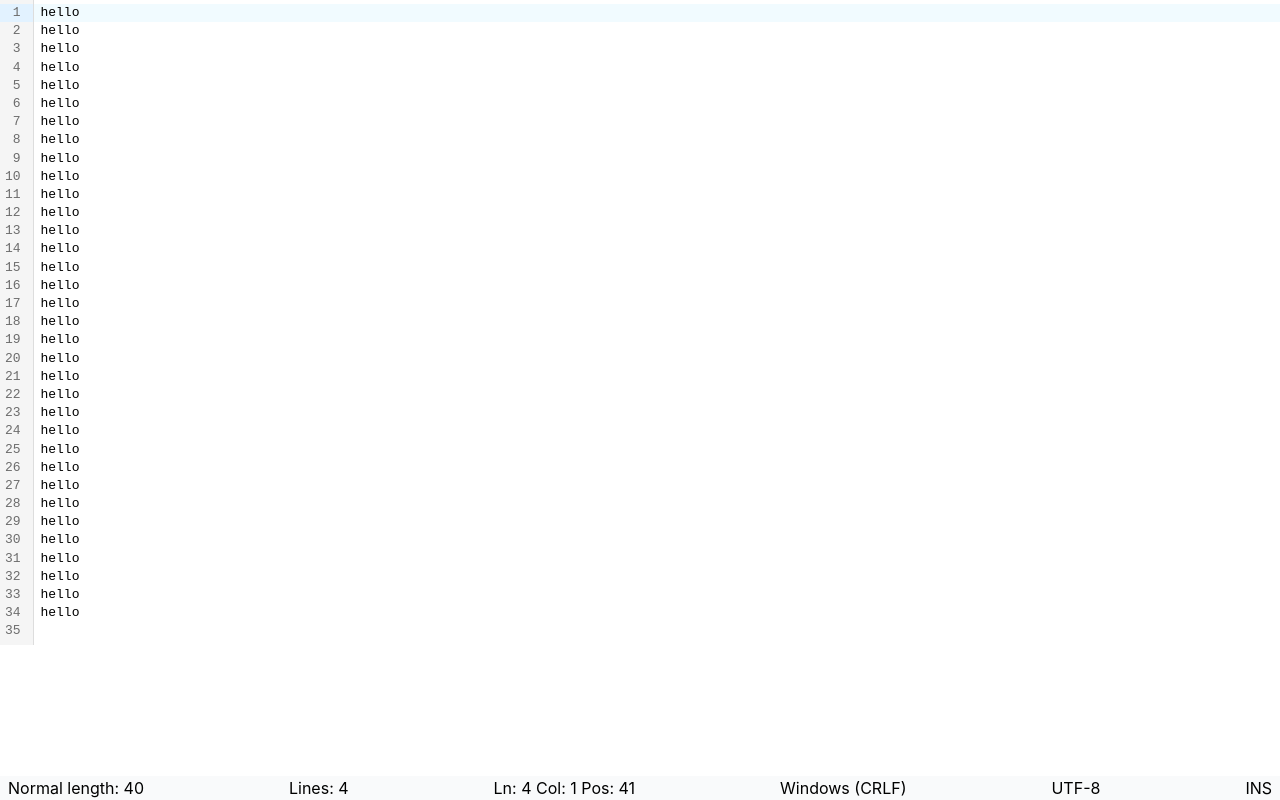
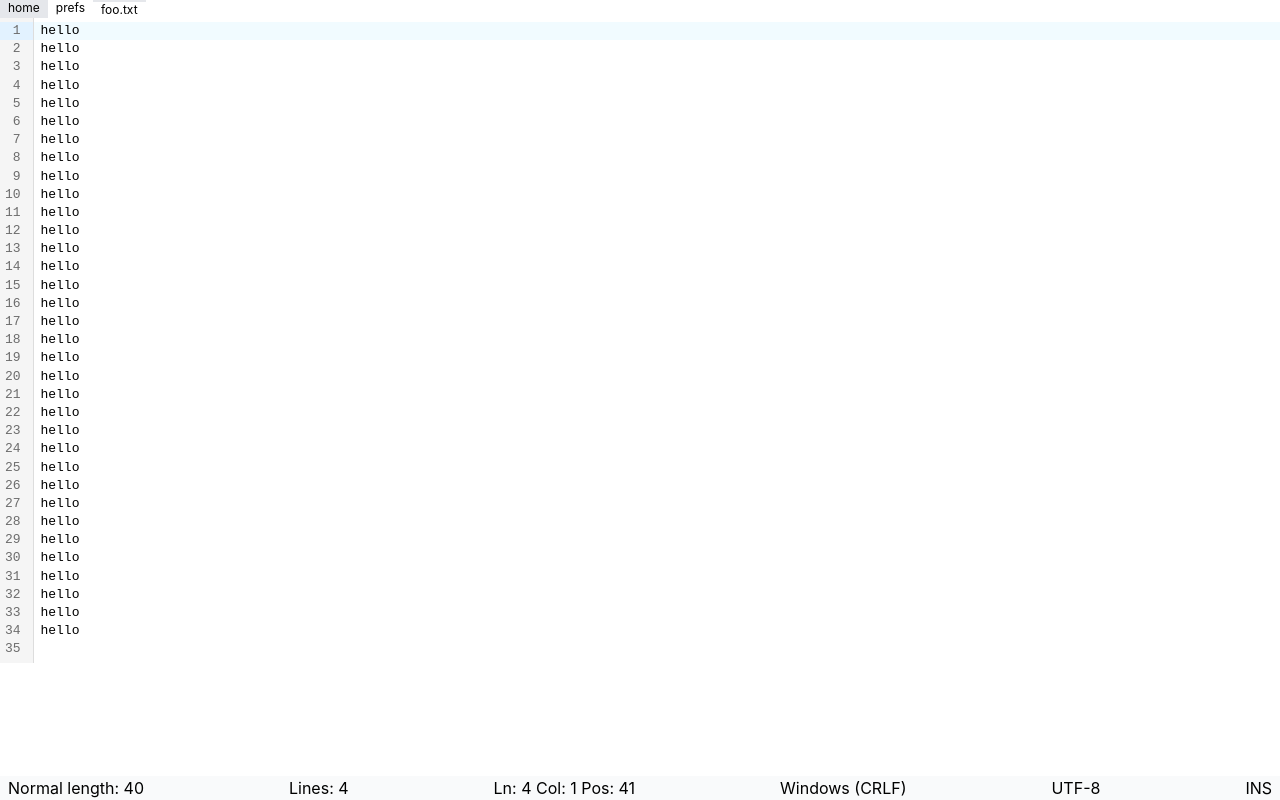
Before and after one commit to kjk/webnotepadpp, a Svelte app: page / in a window 1280 px wide. Built offline with nearby package versions, Linux system fonts and the light colour scheme.

Commit message:
start on top bar

```diff
--- a/src/App.svelte
+++ b/src/App.svelte
@@ -20,7 +20,11 @@
 </script>
 
 <main class="fixed inset-0 grid">
-  <div></div>
+  <div class="flex text-xs">
+    <a class="px-2 hover:bg-gray-200" href="/s/home">home</a>
+    <a class="px-2 hover:bg-gray-200" href="/s/prefs">prefs</a>
+    <a class="px-2 border-t-2 hover:bg-gray-200" href="/f/foo.txt">foo.txt</a>
+  </div>
   <div class="min-h-0 overflow-y-hidden">
     <CodeMirror value={v} class="editor"/>
   </div>
```
